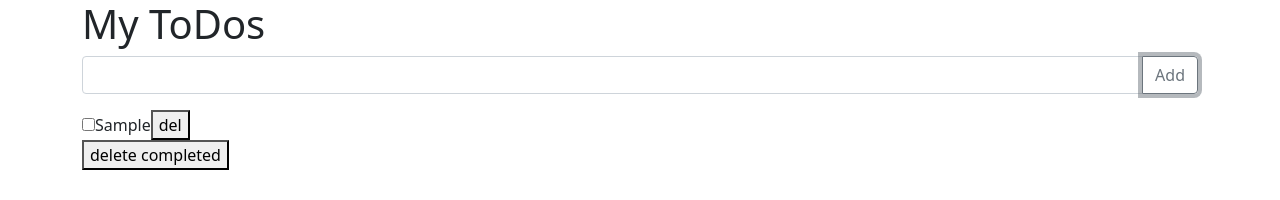
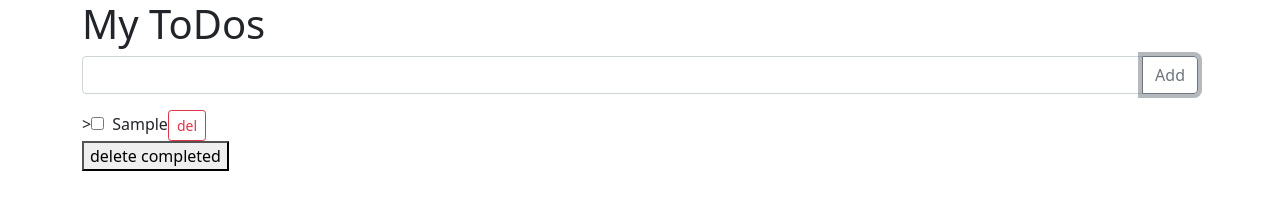
Before and after one commit to splastiq/simple-todolist-angular, an Angular app: page / in a window 1280 px wide. Both pictures are taken after typing "Sample" into the empty fields and a click on the button "Add". Shown: the top 200 px of the page. Built offline with nearby package versions, Linux system fonts and the light colour scheme.

Commit message:
fix: fix styles

```diff
--- a/src/app/app.component.html
+++ b/src/app/app.component.html
@@ -8,9 +8,12 @@
   </form>
   <ul>
     <li *ngFor="let item of getItems()">
-      <span class="checkbox"
-        ><input type="checkbox" [(ngModel)]="item.done" (change)="save()"
-      /></span>
+      ><input
+        class="mr-2"
+        type="checkbox"
+        [(ngModel)]="item.done"
+        (change)="save()"
+      />
       <span
         *ngIf="!item.edit; else editingTodo"
         class="title"
@@ -27,7 +30,12 @@
           autofocus
         />
       </ng-template>
-      <button (click)="deleteItem(item.id)">del</button>
+      <button
+        class="btn btn-sm btn-outline-danger"
+        (click)="deleteItem(item.id)"
+      >
+        del
+      </button>
     </li>
   </ul>
   <button (click)="deleteCompleted()">delete completed</button>
```
